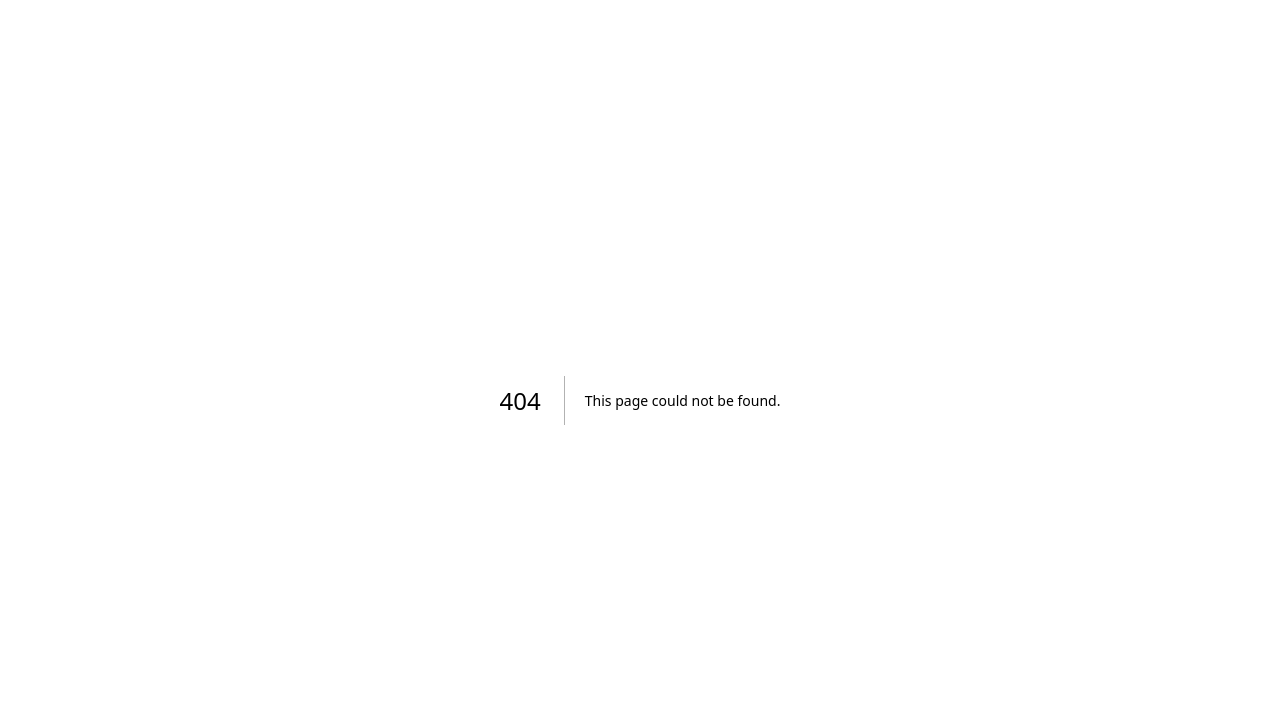
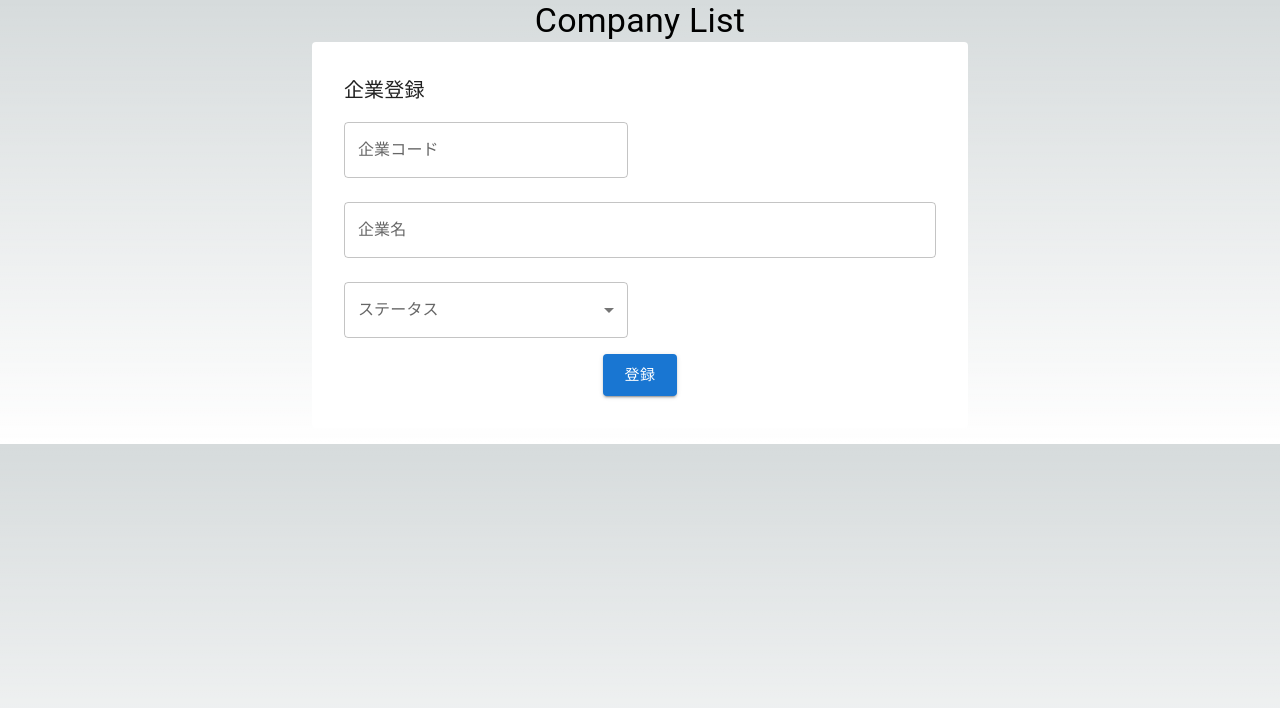
Before and after one commit to mrstnj/application_form_generator_app, a Next.js app in the folder project-frontend/: page /companies/new in a window 1280 px wide. Before the commit this address had no page. Shown: the top 708 px of the page. Built offline with nearby package versions, Linux system fonts and the light colour scheme.

Commit message:
add: 企業登録機能

```diff
--- /dev/null
+++ b/project-frontend/src/app/companies/new/page.tsx
@@ -0,0 +1,106 @@
+"use client";
+
+import {
+  Button,
+  Typography,
+  Paper,
+  FormControl,
+  InputLabel,
+  Select,
+  MenuItem,
+  Grid,
+  TextField,
+} from "@mui/material";
+import { useRouter } from 'next/navigation'
+import { useForm, Controller } from 'react-hook-form';
+
+import axios from "axios";
+
+type Company = {
+  id: number;
+  code: string;
+  name: string;
+  status: number | "";
+};
+
+const CompanyEdit = () => {
+  const router = useRouter();
+
+  const onSubmit = async (data: Company) => {
+    try {
+      await axios.post('http://localhost:8080/companies', {
+        company: data
+      });
+      router.push('/companies');
+    } catch (error) {
+      // TODO: エラーメッセージ「条件に一致するデータがありませんでした」を出す
+      console.error('APIリクエストエラー:', error);
+    }
+  };
+
+  const { control, handleSubmit } = useForm<Company>();
+
+  return (
+    <>
+      <Typography variant="h4" align="center">
+        Company List
+      </Typography>
+      <Paper elevation={0} className="sm:mx-auto sm:max-w-prose mb-4">
+        <form onSubmit={handleSubmit(onSubmit)} className="p-8">
+          <Typography variant="h6">
+            企業登録
+          </Typography>
+          <div className="my-4">
+            <Grid container spacing={3}>
+              <Grid item xs={12} sm={6}>
+                <FormControl fullWidth>
+                  <Controller
+                    name="code"
+                    control={control}
+                    defaultValue=""
+                    render={({ field }) => <TextField {...field} label="企業コード"/>}
+                  />
+                </FormControl>
+              </Grid>
+              <Grid item xs={12}>
+                <FormControl fullWidth>
+                  <Controller
+                    name="name"
+                    control={control}
+                    defaultValue=""
+                    render={({ field }) => <TextField {...field} label="企業名"/>}
+                  />
+                </FormControl>
+              </Grid>
+              <Grid item xs={12} sm={6}>
+                <FormControl fullWidth>
+                  <Controller
+                    name="status"
+                    control={control}
+                    defaultValue=""
+                    render={({ field }) => (
+                      <FormControl fullWidth>
+                        <InputLabel>ステータス</InputLabel>
+                        <Select {...field} label="ステータス">
+                          <MenuItem value={1}>有効</MenuItem>
+                          <MenuItem value={0}>無効</MenuItem>
+                        </Select>
+                      </FormControl>
+                    )}
+                  />
+                </FormControl>
+              </Grid>
+            </Grid>
+          </div>
+          <div className="flex justify-center">
+            <Button variant="contained" color="primary" size="large" type="submit">
+              登録
+            </Button>
+          </div>
+        </form>
+      </Paper>
+    </>
+  );
+};
+
+export default CompanyEdit;
```
